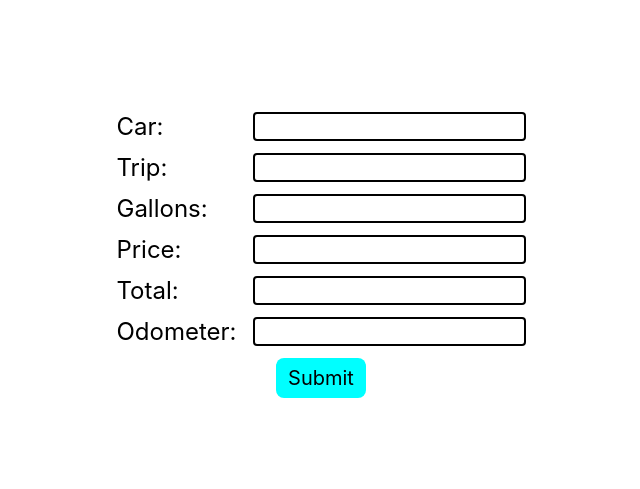
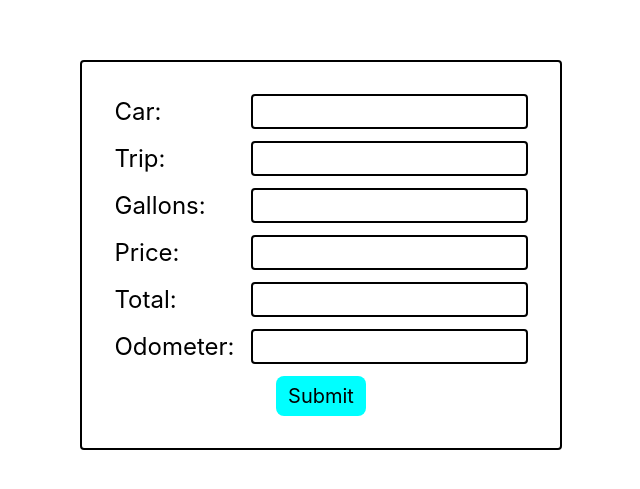
Before and after one commit to mpixton/FuelUpTracker, a Next.js app: page /addFuelUp in a window 1280 px wide. Shown: the part 145-634 px from the top of the page, without its empty margins (319-959 px from the left). Built offline with nearby package versions, Linux system fonts and the light colour scheme.

Commit message:
STYLE: update input form and inputs

```diff
--- a/styles/InputForm.module.css
+++ b/styles/InputForm.module.css
@@ -6,6 +6,8 @@
     row-gap: 0.75rem;
     padding: 2rem;
     font-size: var(--font-size-xl);
+    border: black solid 2px;
+    border-radius: 0.25rem;
 }
 
 .submitBtn {
--- a/styles/globals.css
+++ b/styles/globals.css
@@ -62,6 +62,7 @@ input, select {
   border-radius: 0.25rem;
   outline: none;
   transition: outline var(--input-animation-duration);
+  padding: 0.25rem;
 }
 
 input:active,
```
